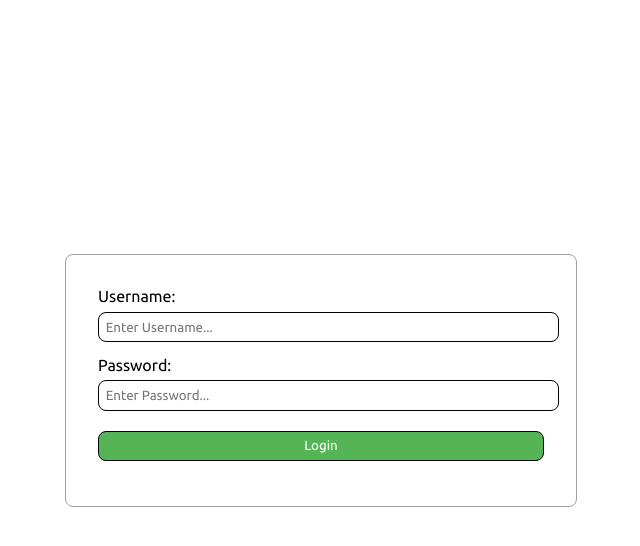
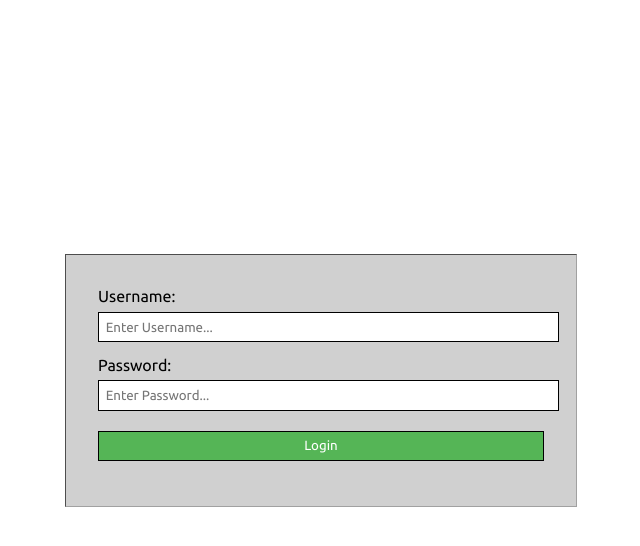
Before and after one commit to lkirstein/LCMS, a PHP site: page /sys/login.php in a window 1280 px wide. Shown: the top 546 px of the page, without its empty margins (319-959 px from the left). Run offline with PHP 8.4, Linux system fonts and the light colour scheme.

Commit message:
Create new style.sass for mask
Created new style.sass for the login mask.

```diff
--- a/res/css/mask/style.css
+++ b/res/css/mask/style.css
@@ -79,14 +79,15 @@ main {
 form {
   margin: 4em;
   padding: 2em;
-  border: 1px solid #a1a1a1;
-  border-radius: 8px;
+  background-color: #d0d0d0;
+  border: 1px inset #a1a1a1;
 }
 
 input {
   margin-top: 0.5em;
   margin-bottom: 1em;
   padding: 0.5em;
+  width: 100%;
 }
 
 input:focus {
@@ -95,9 +96,7 @@ input:focus {
 
 input[type=text], input[type=password] {
   background-color: #ffffff;
-  width: 100%;
   border: 1px solid #000000;
-  border-radius: 8px;
 }
 
 input[type=text]:focus, input[type=password]:focus {
@@ -109,9 +108,7 @@ input[type=submit] {
   color: #ffffff;
   background-color: #55b556;
   cursor: pointer;
-  width: 100%;
   border: 1px solid #000000;
-  border-radius: 8px;
 }
 
 input[type=submit]:focus {
--- a/res/css/mask/style.scss
+++ b/res/css/mask/style.scss
@@ -9,4 +9,5 @@
 }
 
 /* --- Components --- */
-@import "components/_forms.scss";
+@import "components/_form.scss";
+@import "components/_input.scss";
```
Also changed, not shown: 1 other file.
